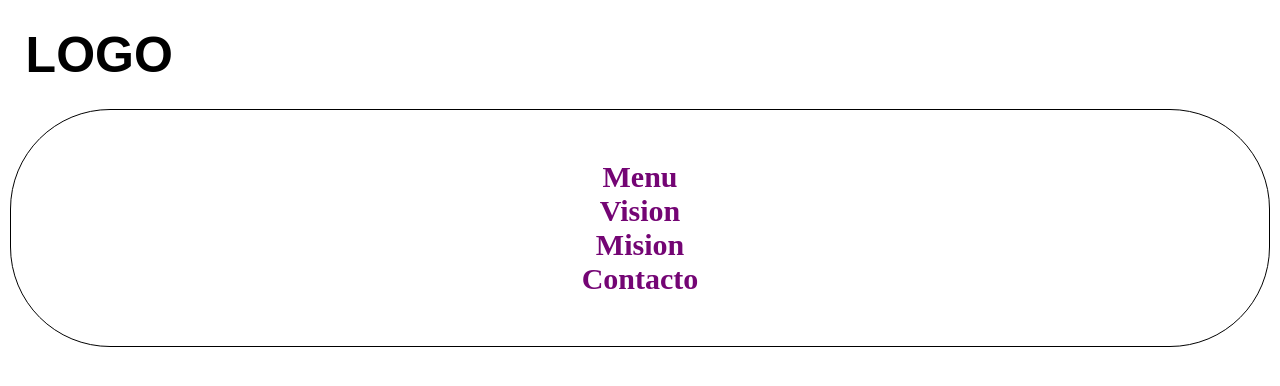
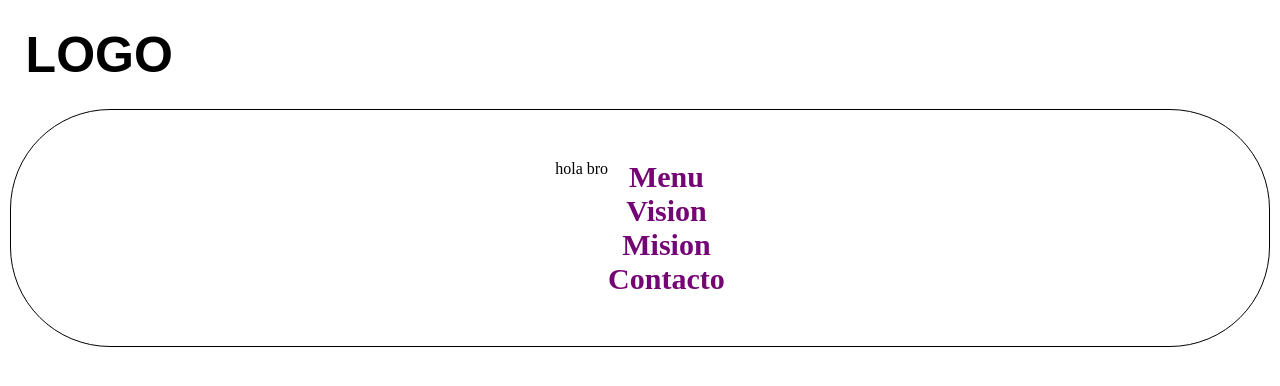
Before and after one commit to armando-JT/alex, a plain HTML site: page index.html in a window 1280 px wide. Drawn offline with Linux system fonts and the light colour scheme.

Commit message:
cambio 1

```diff
--- a/index.html
+++ b/index.html
@@ -11,6 +11,9 @@
 <div class="navbar">
     <ul class="opciones">
         <nav>
+            hola bro
+        </nav>
+        <ul>
             <li><a href="menu.html">Menu</a></li>
             <li><a href="vision.html">Vision</a></li>
             <li><a href="mision.html">Mision</a></li>
```
